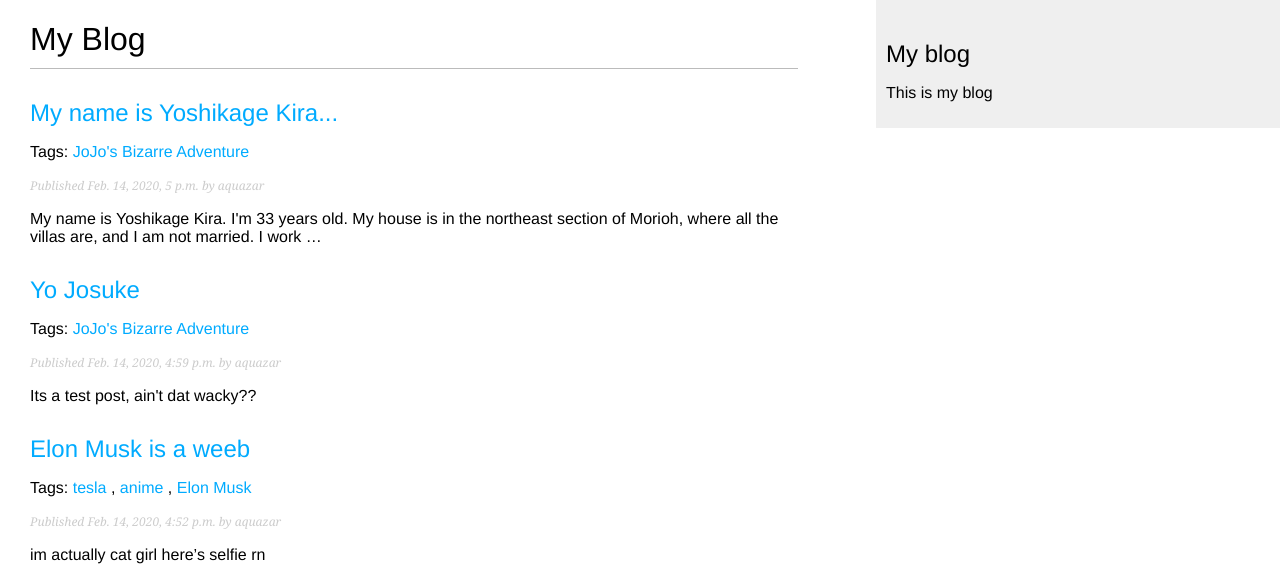
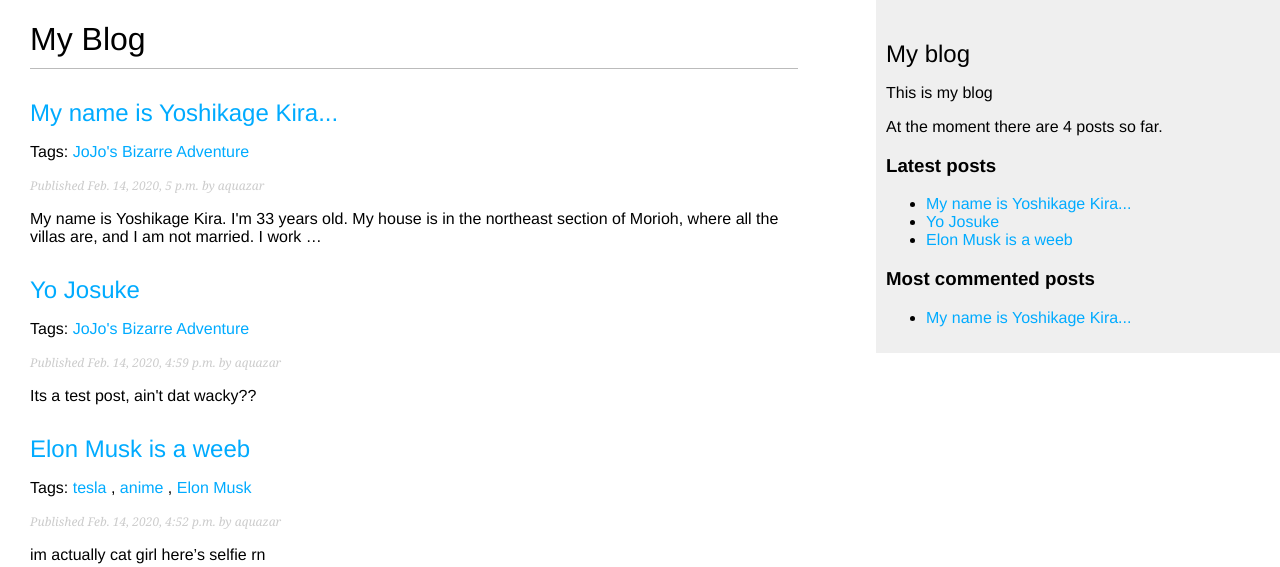
Before and after one commit to AQuaZar/django-practice, a Django app: page /blog/ in a window 1280 px wide. Shown: the top 567 px of the page. Run offline with Django 3.2, Linux system fonts and the light colour scheme; data comes from the database, SQL or seed files in the repository; parts of the project's set-up code (start-up, migrations or seed data) failed here and were passed over.

Commit message:
Create custom template tags

```diff
--- a/blogapp/mysite/blog/templates/blog/base.html
+++ b/blogapp/mysite/blog/templates/blog/base.html
@@ -1,4 +1,5 @@
 {% load static %}
+{% load blog_tags %}
 <!DOCTYPE html>
 <html>
 <head>
@@ -12,7 +13,21 @@
     </div>
     <div id="sidebar">
         <h2>My blog</h2>
-            <p>This is my blog</p>
+        <p>This is my blog</p>
+        <p>At the moment there are {% total_posts %} posts so far.</p>
+
+        <h3>Latest posts</h3>
+        {% show_latest_posts 3 %}
+
+        <h3>Most commented posts</h3>
+        {% get_most_commented_posts as most_commented_posts %}
+        <ul>
+        {% for post in most_commented_posts %}
+            <li>
+            <a href="{{ post.get_absolute_url }}">{{ post.title }}</a>
+            </li>
+        {% endfor %}
+        </ul>
     </div>
 </body>
 </html>
--- /dev/null
+++ b/blogapp/mysite/blog/templates/blog/post/latest_posts.html
@@ -0,0 +1,7 @@
+<ul>
+{% for post in latest_posts %}
+    <li>
+        <a href="{{ post.get_absolute_url }}">{{ post.title }}</a>
+    </li>
+{% endfor %}
+</ul>
--- /dev/null
+++ b/blogapp/mysite/blog/templatetags/blog_tags.py
@@ -0,0 +1,25 @@
+from django import template
+from django.db.models import Count
+from blog.models import Post
+
+register = template.Library()
+
+
+@register.simple_tag
+def total_posts():
+    return Post.published.count()
+
+
+@register.inclusion_tag("blog/post/latest_posts.html")
+def show_latest_posts(count=5):
+    latest_posts = Post.published.order_by("-publish")[:count]
+    return {"latest_posts": latest_posts}
+
+
+@register.simple_tag
+def get_most_commented_posts(count=5):
+    return (
+        Post.published.annotate(total_comments=Count("comments"))
+        .order_by("-total_comments")
+        .filter(total_comments__gte=1)[:count]
+    )
```
Also changed, not shown: blogapp/mysite/blog/templatetags/__init__.py (added).
